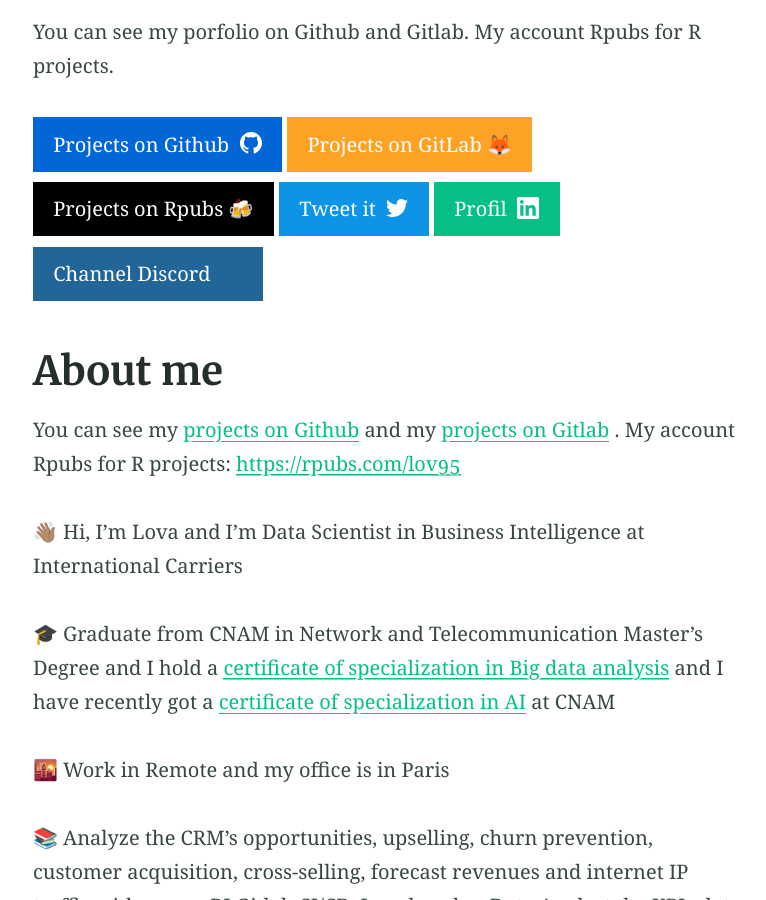
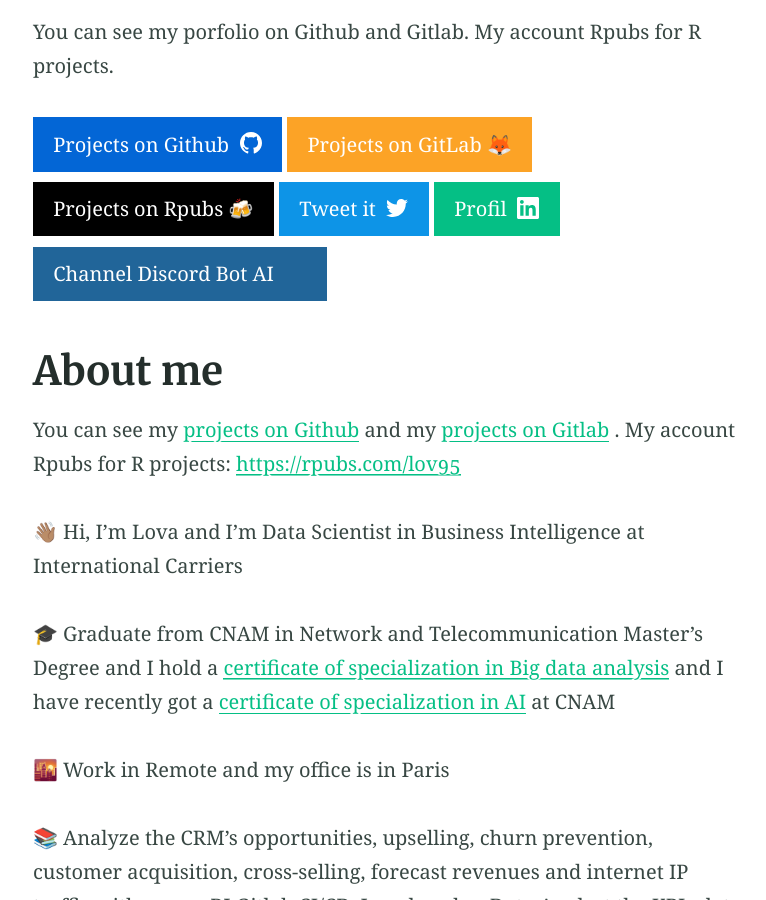
Before and after one commit to rant95/rant95.github.io, a Jekyll site: the page built from index.md, in a window 1280 px wide and 900 px high, scrolled down 497 px. Shown: the whole window, without its empty margins (250-1016 px from the left). Built offline with Jekyll 4.4.1, drawn with Linux system fonts in a browser that asks for light colours.

Commit message:
Update index.md

```diff
--- a/index.md
+++ b/index.md
@@ -9,7 +9,7 @@ feature_image: "U301137.jpg"
 You can see my porfolio on Github and Gitlab. My account Rpubs for R projects.
 
 
-{% include button.html text="Projects on Github" icon="github" link="https://github.com/rant95/" color="#0366d6" %} {% include button.html text="Projects on GitLab 🦊" link="https://gitlab.com/docgero3" color="#fca326" %} {% include button.html text="Projects on Rpubs 🍻"  link="https://rpubs.com/lov95" color="#000000" %} {% include button.html text="Tweet it" icon="twitter" link="https://twitter.com/intent/tweet/?url=https://rant95.github.io&text=The%20porfolio%20of%20Lova" color="#0d94e7" %} {% include button.html text="Profil" icon="linkedin" link="https://www.linkedin.com/in/loran7/" %} {% include button.html text="Channel Discord" icon="discord" link="https://discord.com/channels/1102561630694420604/1102561631650709616" color="#216599" %}
+{% include button.html text="Projects on Github" icon="github" link="https://github.com/rant95/" color="#0366d6" %} {% include button.html text="Projects on GitLab 🦊" link="https://gitlab.com/docgero3" color="#fca326" %} {% include button.html text="Projects on Rpubs 🍻"  link="https://rpubs.com/lov95" color="#000000" %} {% include button.html text="Tweet it" icon="twitter" link="https://twitter.com/intent/tweet/?url=https://rant95.github.io&text=The%20porfolio%20of%20Lova" color="#0d94e7" %} {% include button.html text="Profil" icon="linkedin" link="https://www.linkedin.com/in/loran7/" %} {% include button.html text="Channel Discord Bot AI" icon="discord" link="https://discord.com/channels/1102561630694420604/1102561631650709616" color="#216599" %}
 
 # About me
 
```
